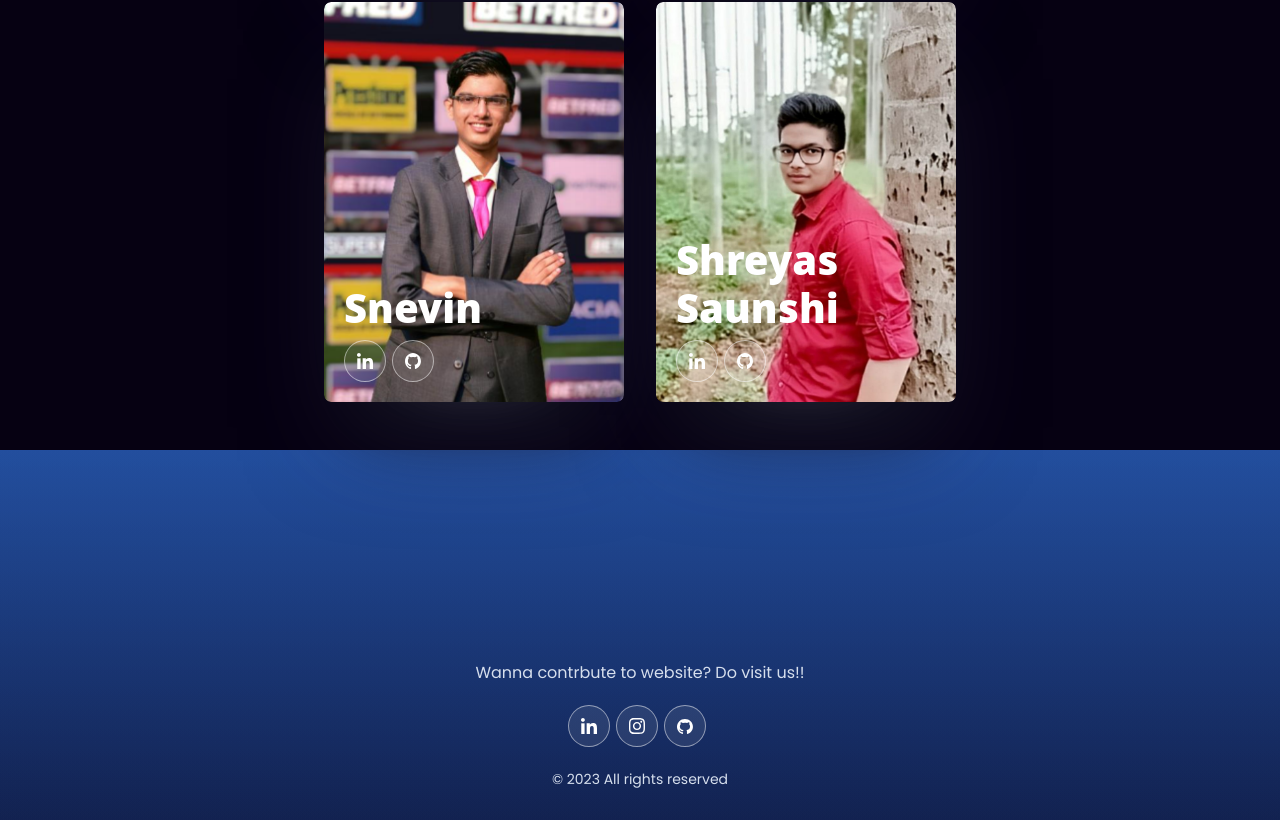
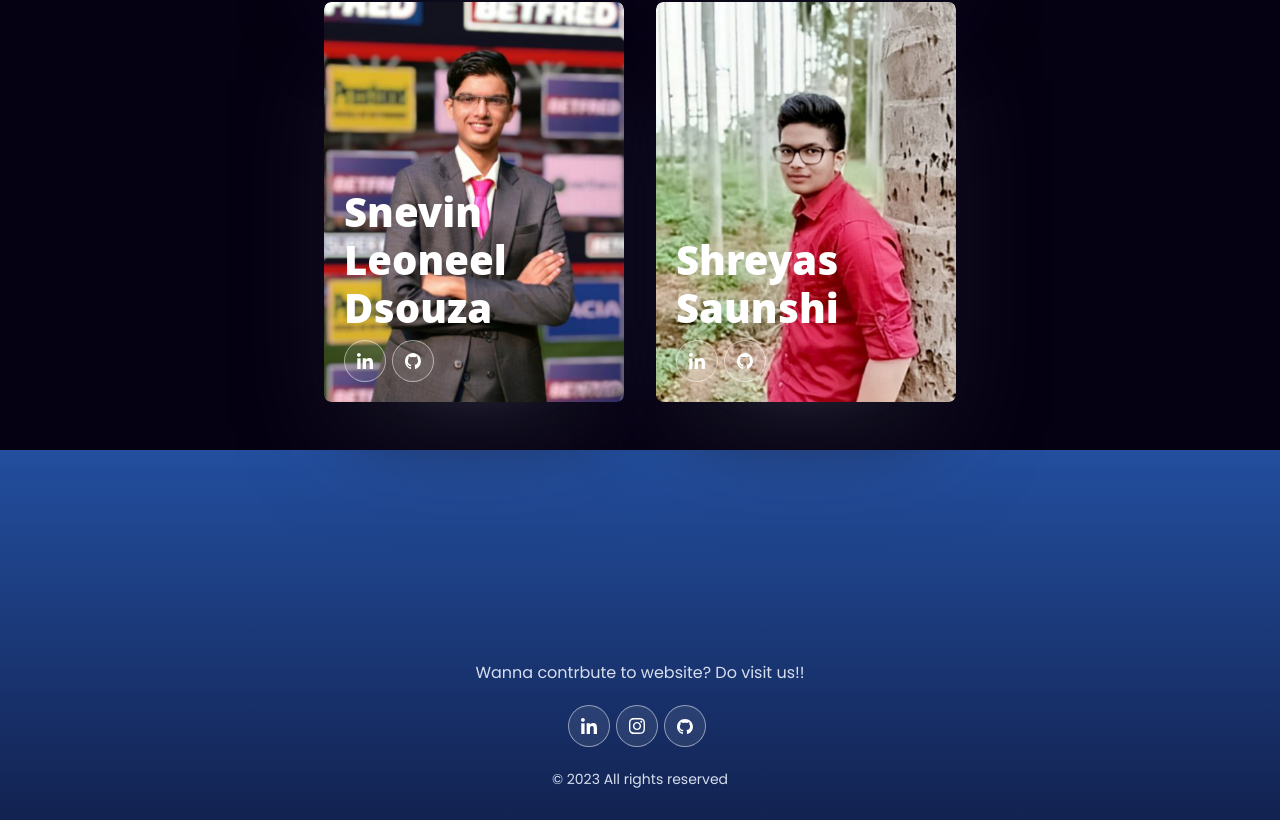
Before and after one commit to ShreyasSaunshi/ec_resource-hub, a React (Create React App) app: page / in a window 1280 px wide. Shown: the part 3895-4715 px from the top of the page. Built offline with nearby package versions, Linux system fonts and the light colour scheme.

Commit message:
Update Aboutus.jsx

```diff
--- a/src/Components/aboutus/Aboutus.jsx
+++ b/src/Components/aboutus/Aboutus.jsx
@@ -43,9 +43,9 @@ const aboutus = () => {
           </div>
         </div>
         <div className="profilecard" tabIndex="0">
-          <img className="profileimg" src={snevin} alt="Snevin" />
+          <img className="profileimg" src={snevin} alt="Snevin Leoneel Dsouza" />
           <div className="abttext">
-            <h2 data-splitting="">Snevin</h2>
+            <h2 data-splitting="">Snevin Leoneel Dsouza</h2>
             <div className="social-icon">
               <a href="https://www.linkedin.com/in/snevindsouza/">
                 <img src={Linkdin} alt="" />
```
